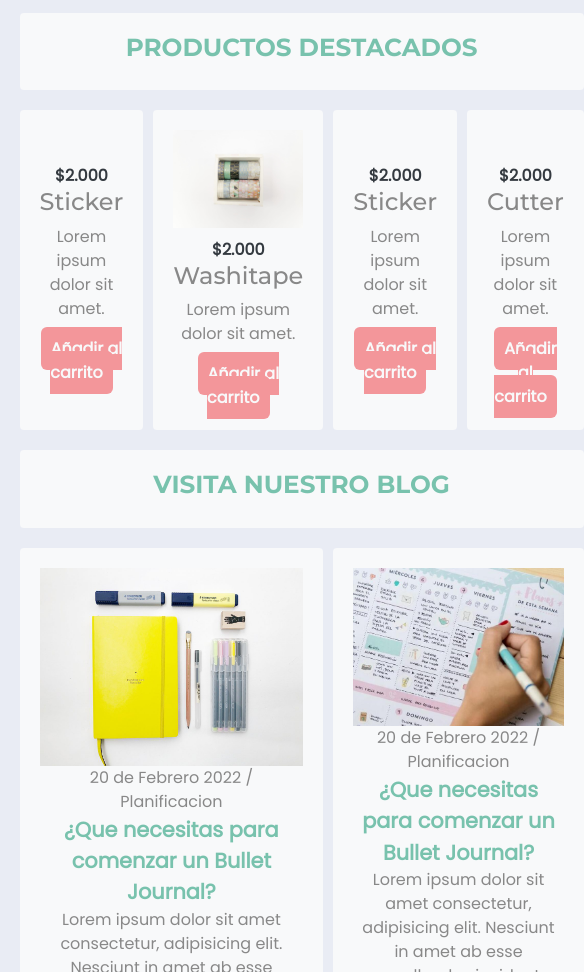
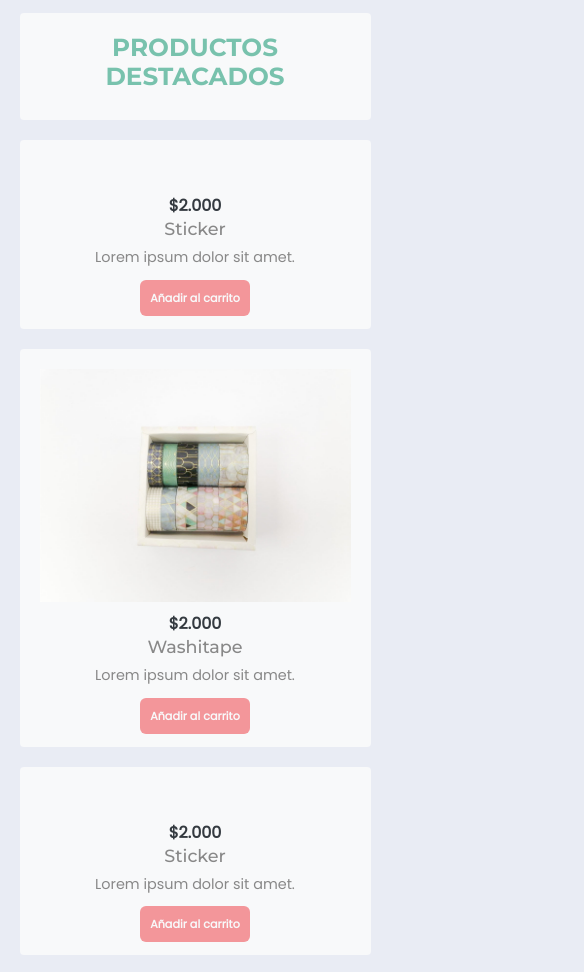
Before and after one commit to anthonysilvac91/entrega-sass-kiripaper-silva, a website: page index.html in a window 390 px wide. Shown: the part 202-1174 px from the top of the page, 584 px wide, since content can reach past the window. Drawn offline with nearby package versions, Linux system fonts and the light colour scheme.

Commit message:
version 1.1 se generaliza productos-tarjetas, se resuelven detalles de responsive

```diff
--- a/scss/estilos.scss
+++ b/scss/estilos.scss
@@ -28,6 +28,6 @@ a{
 
 @import './partials/grid';
 @import './partials/header';
-@import './partials/productos';
+@import './partials/tarjetas';
 @import './partials/responsive';
 @import './partials/footer';
--- a/scss/partials/_responsive.scss
+++ b/scss/partials/_responsive.scss
@@ -0,0 +1,60 @@
+@media (max-width: 786px){
+    .grid{ grid-template-areas:
+        "header header header header"
+        "banner banner banner banner"
+        "carrusel carrusel carrusel carrusel"
+        "titulo-1 titulo-1 titulo-1 titulo-1"
+        "box-1 box-1 box-2 box-2"
+        "box-3 box-3 box-4 box-4"
+        "titulo-2 titulo-2 titulo-2 titulo-2"
+        "box-5 box-5 box-6 box-6"
+        "titulo-3 titulo-3 titulo-3 titulo-3"
+        "box-7 box-7 box-8 box-8";
+
+    }
+    .box-1, .box-2, .box-3, .box-4{
+        strong{
+            font-size: 1rem;
+        }
+        h3{
+            font-size: 1.1rem;
+        }
+        p{
+            font-size: .9rem ;
+        }
+        a{
+            font-size: .7rem ;
+        }
+    }
+    .box-5, .box-6{
+        span{
+            font-size: .8rem;
+        }
+        .blog-entrada{
+            font-size: 1.1rem;
+        }
+        p{
+            font-size: .9rem;
+        }
+    }
+}
+
+@media (max-width: 480px){
+    .grid{
+        grid-template-areas:
+        "header header header header"
+        "banner banner banner banner"
+        "carrusel carrusel carrusel carrusel"
+        "titulo-1 titulo-1 titulo-1 titulo-1"
+        "box-1 box-1 box-1 box-1"
+        "box-2 box-2 box-2 box-2"
+        "box-3 box-3 box-3 box-3"
+        "box-4 box-4 box-4 box-4"
+        "titulo-2 titulo-2 titulo-2 titulo-2"
+        "box-5 box-5 box-5 box-5"
+        "box-6 box-6 box-6 box-6"
+        "titulo-3 titulo-3 titulo-3 titulo-3"
+        "box-7 box-7 box-7 box-7"
+        "box-8 box-8 box-8 box-8";
+    }
+}
```
Also changed, not shown: css/estilos.css, scss/partials/_tarjetas.scss (renamed from scss/partials/_productos.scss).
